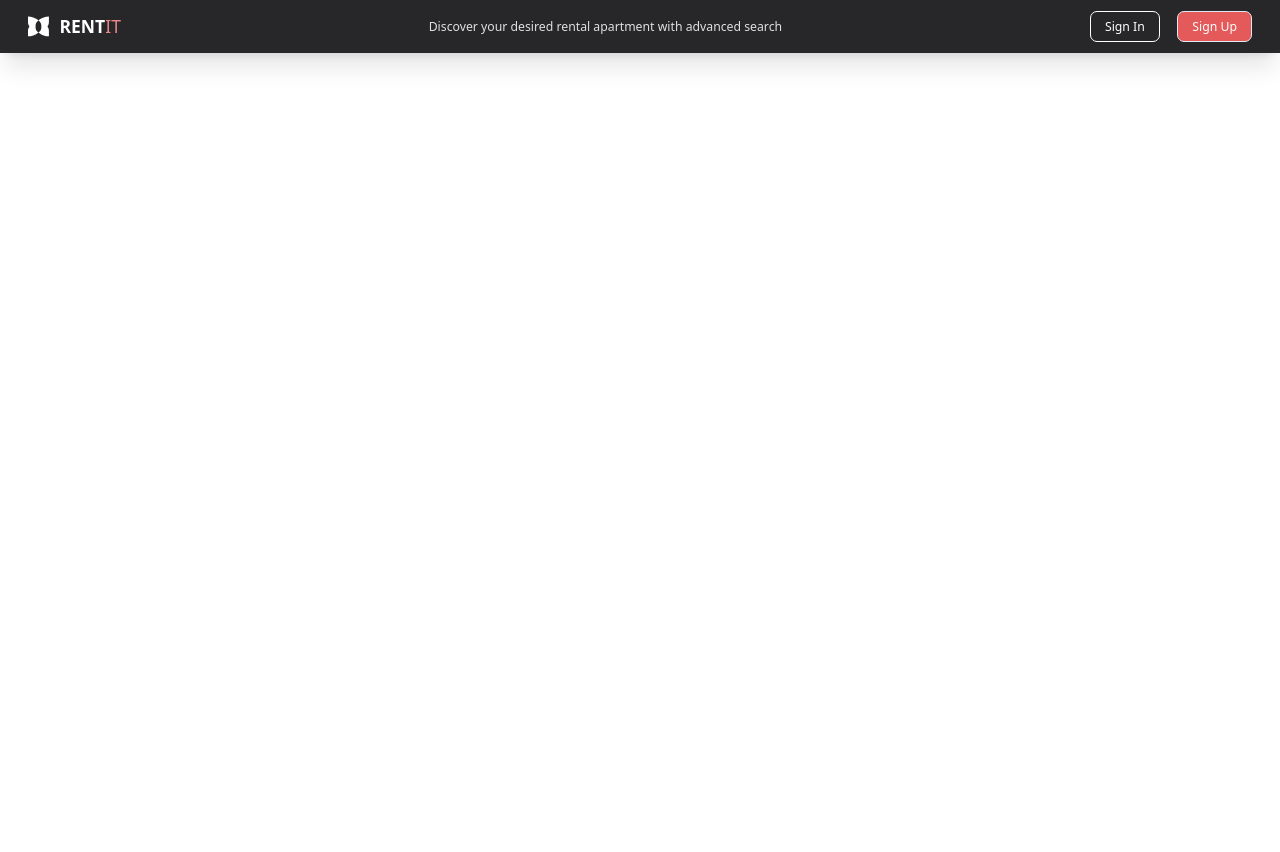
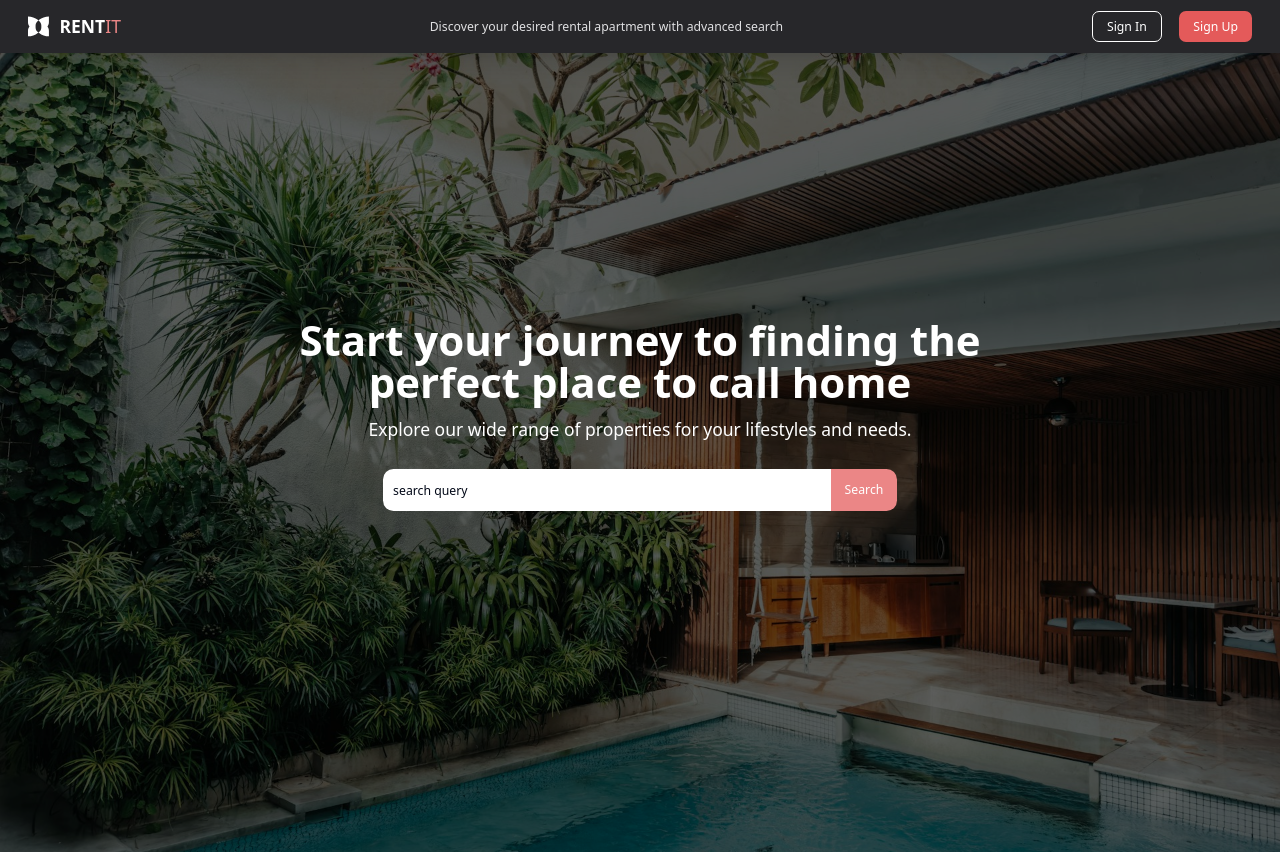
Before and after one commit to ashvthama/rentIt, a Next.js app in the folder client/: page /landing in a window 1280 px wide. Before the commit the page ends 800 px from the top, so only its background shows below. Built offline with nearby package versions, Linux system fonts and the light colour scheme; no server answers.

Commit message:
Frontend-Herosection

```diff
--- /dev/null
+++ b/client/src/app/(nondashboard)/landing/herosection.tsx
@@ -0,0 +1,49 @@
+"use client"
+import React from 'react'
+import Image from 'next/image';
+import {motion} from "framer-motion"
+import { Input } from '@/components/ui/input';
+import { Button } from '@/components/ui/button';
+function HeroSection() {
+  return (
+    <div className='relative h-screen'>
+        <Image
+        src="/landing-splash.jpg"
+        alt="landing"
+        fill
+        className='object-cover object-center'
+        priority
+        />
+      <div className='absolute inset-0 bg-black bg-opacity-60 '>
+        <motion.div initial={{opacity:0 , y:20 }} animate={{opacity:1, y:0}} transition={{duration:0.8}}
+            className='absolute top-1/3 transform -translate-x-1/2 -translate-y-1/2 text-center w-full'
+        >
+            <div className='max-w-4xl mx-auto px-16 sm:px-12 '>
+                <h1 className='text-5xl font-bold text-white mb-4'>
+                    Start your journey to finding the perfect place to call home
+                </h1>
+                <p className='text-xl text-white mb-8'>
+                    Explore our wide range of properties for your lifestyles and needs.
+                </p>
+                <div className='flex justify-center'>
+                    <Input
+                        type='text'
+                        value={"search query"}
+                        onChange={()=>{}}
+                        placeholder='search by city, neighbourhood & address'
+                        className='w-full max-w-lg rounded-none rounded-l-xl border-none h-12 bg-white'
+                    />
+                    <Button
+                        onClick={()=>{}}
+                        className='bg-secondary-500 text-white rounded-none rounded-r-xl border-none hover:bg-secondary-600 h-12'>
+                        Search
+                    </Button>
+                </div>
+            </div>
+        </motion.div>
+      </div>
+    </div>
+  )
+}
+
+export default HeroSection;
--- a/client/src/app/(nondashboard)/landing/page.tsx
+++ b/client/src/app/(nondashboard)/landing/page.tsx
@@ -1,9 +1,9 @@
 import React from 'react'
-
+import HeroSection from './herosection';
 const Landing = () => {
   return (
     <div>
-      Landing
+      <HeroSection/>
     </div>
   )
 }
--- a/client/src/app/(nondashboard)/layout.tsx
+++ b/client/src/app/(nondashboard)/layout.tsx
@@ -4,9 +4,11 @@ import React from 'react'
 
 const Layout = ({children}: {children:React.ReactNode}) => {
   return (
-    <div>
+    <div className="h-full w-full">
       <Navbar></Navbar>
-      <main className={`h-full flex w-full flex-col pt-[${NAVBAR_HEIGHT}]`}>
+      <main className={`h-full flex w-full flex-col `}
+        style={{paddingTop:`${NAVBAR_HEIGHT}px`}}
+      >
         {children}
       </main>
     </div>
--- a/client/src/components/Navbar.tsx
+++ b/client/src/components/Navbar.tsx
@@ -34,7 +34,7 @@ function Navbar() {
             <Button variant={"outline"} className='text-white border-white bg-transparent hover:bg-white hover-text-primary-700 rounded-lg'>Sign In</Button>
           </Link>
           <Link href='/signup'>
-            <Button variant={"outline"} className='text-white bg-secondary-600 hover:bg-white hover:text-primary-700 rounded-lg'>Sign Up</Button>
+            <Button variant={"secondary"} className='text-white bg-secondary-600 hover:bg-white hover:text-primary-700 rounded-lg'>Sign Up</Button>
           </Link>
         </div>
       </div>
```
